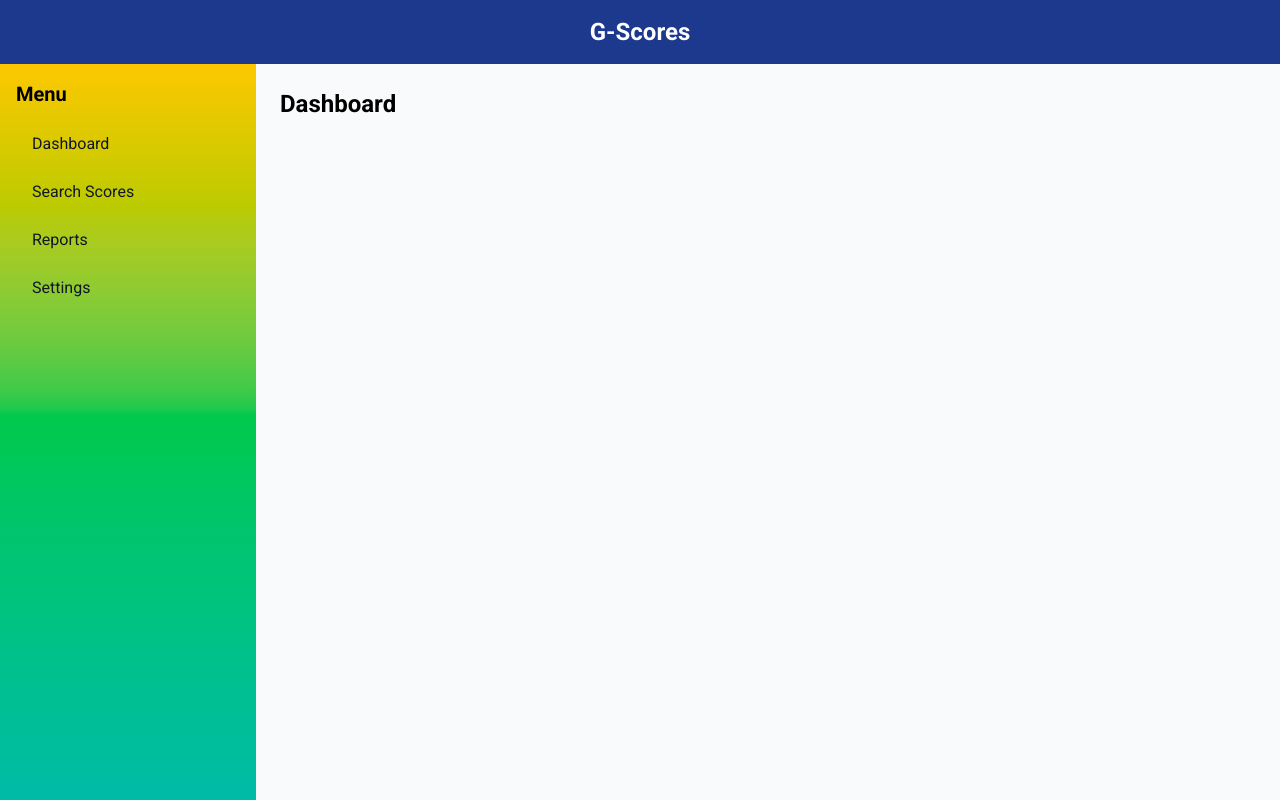
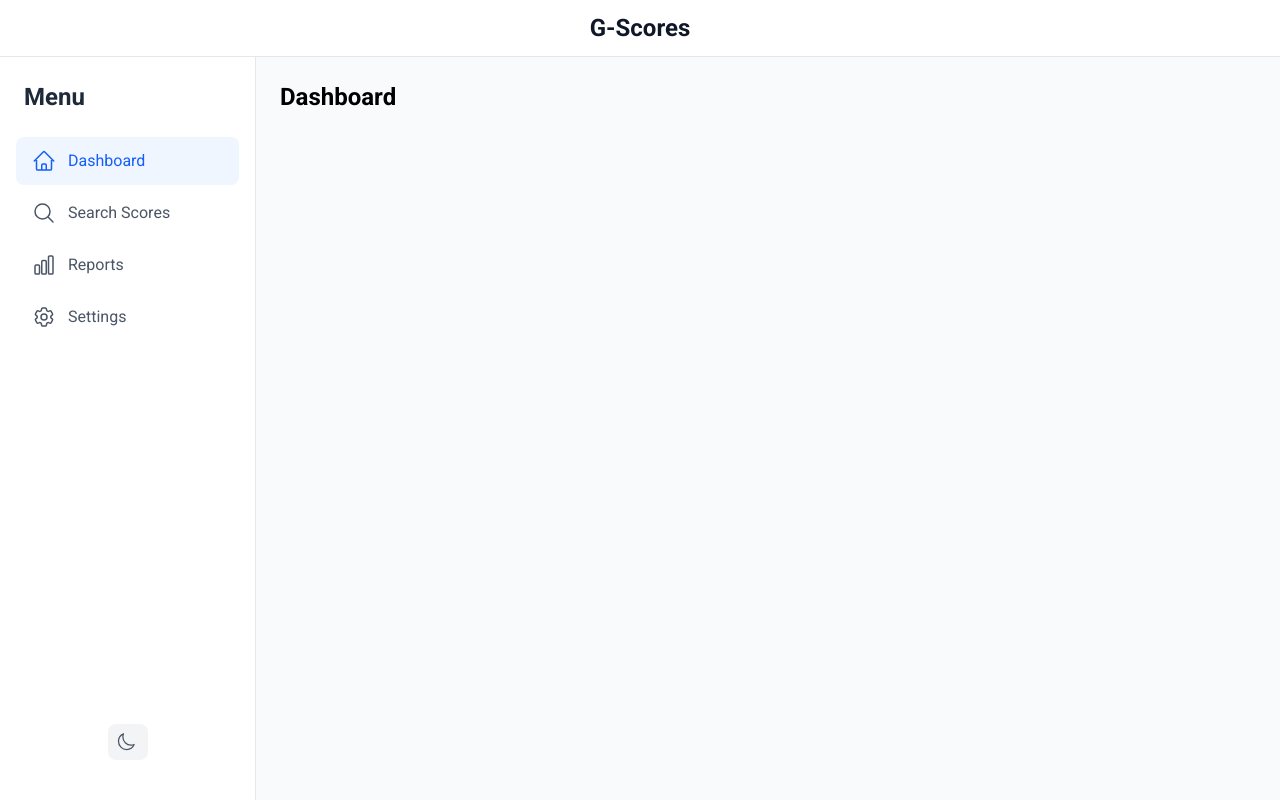
Before and after one commit to Winder510/G-Scores, a React (Vite) app in the folder front-end/: page / in a window 1280 px wide. Built offline with nearby package versions, Linux system fonts and the light colour scheme.

Commit message:
dark mode

```diff
--- a/front-end/package.json
+++ b/front-end/package.json
@@ -10,6 +10,7 @@
     "preview": "vite preview"
   },
   "dependencies": {
+    "@heroicons/react": "^2.2.0",
     "@tailwindcss/vite": "^4.1.4",
     "@types/react-router-dom": "^5.3.3",
     "react": "^19.0.0",
--- a/front-end/src/App.tsx
+++ b/front-end/src/App.tsx
@@ -1,4 +1,5 @@
 import { BrowserRouter as Router, Routes, Route } from "react-router-dom";
+import { ThemeProvider } from "./contexts/ThemeContext";
 import Layout from "./components/Layout";
 import Dashboard from "./pages/Dashboard";
 import Search from "./pages/Search";
@@ -7,6 +8,7 @@ import Settings from "./pages/Settings";
 
 function App() {
   return (
+    <ThemeProvider>
       <Router>
         <Routes>
           <Route element={<Layout />}>
@@ -17,6 +19,7 @@ function App() {
           </Route>
         </Routes>
       </Router>
+    </ThemeProvider>
   );
 }
 
--- a/front-end/src/components/Layout/index.tsx
+++ b/front-end/src/components/Layout/index.tsx
@@ -4,11 +4,11 @@ import Sidebar from "../Sidebar";
 
 const Layout = () => {
   return (
-    <div className="min-h-screen flex flex-col">
+    <div className="min-h-screen flex flex-col bg-gray-50 dark:bg-gray-900">
       <Navbar />
       <div className="flex flex-1">
         <Sidebar />
-        <main className="flex-1 bg-gray-50 p-6">
+        <main className="flex-1 p-6">
           <Outlet />
         </main>
       </div>
--- a/front-end/src/components/Navbar/index.tsx
+++ b/front-end/src/components/Navbar/index.tsx
@@ -1,8 +1,10 @@
 const Navbar = () => {
   return (
-    <nav className="bg-blue-900 text-white p-4">
-      <div className="container mx-auto">
-        <h1 className="text-2xl font-bold text-center">G-Scores</h1>
+    <nav className="bg-white dark:bg-gray-800 border-b border-gray-200 dark:border-gray-700">
+      <div className="container mx-auto px-4 py-3 flex items-center ">
+        <h1 className="text-2xl font-bold text-gray-900 dark:text-white m-auto">
+          G-Scores
+        </h1>
       </div>
     </nav>
   );
--- a/front-end/src/components/SearchForm/index.tsx
+++ b/front-end/src/components/SearchForm/index.tsx
@@ -1,12 +1,14 @@
 const SearchForm = () => {
   return (
-    <div className="bg-white rounded-lg shadow p-6">
-      <h2 className="text-xl font-semibold mb-4">User Registration</h2>
+    <div className="bg-white dark:bg-gray-800 rounded-lg shadow p-6">
+      <h2 className="text-xl font-semibold mb-4 text-gray-900 dark:text-white">
+        User Registration
+      </h2>
       <form className="space-y-4">
         <div>
           <label
             htmlFor="registration"
-            className="block text-sm font-medium text-gray-700"
+            className="block text-sm font-medium text-gray-700 dark:text-gray-300"
           >
             Registration Number
           </label>
@@ -14,12 +16,19 @@ const SearchForm = () => {
             <input
               type="text"
               id="registration"
-              className="flex-1 block w-full rounded-l-md border-gray-300 shadow-sm focus:border-blue-500 focus:ring-blue-500 sm:text-sm"
+              className="flex-1 block w-full rounded-l-md border-gray-300 dark:border-gray-600
+                bg-white dark:bg-gray-700 text-gray-900 dark:text-white
+                shadow-sm focus:border-blue-500 focus:ring-blue-500
+                dark:focus:border-blue-400 dark:focus:ring-blue-400 sm:text-sm"
               placeholder="Enter registration number"
             />
             <button
               type="submit"
-              className="inline-flex items-center px-4 py-2 border border-transparent text-sm font-medium rounded-r-md text-white bg-black hover:bg-gray-800 focus:outline-none focus:ring-2 focus:ring-offset-2 focus:ring-black"
+              className="inline-flex items-center px-4 py-2 border border-transparent
+                text-sm font-medium rounded-r-md text-white bg-blue-600
+                hover:bg-blue-700 dark:bg-blue-500 dark:hover:bg-blue-600
+                focus:outline-none focus:ring-2 focus:ring-offset-2 focus:ring-blue-500
+                dark:focus:ring-offset-gray-800"
             >
               Submit
             </button>
--- a/front-end/src/components/Sidebar/index.tsx
+++ b/front-end/src/components/Sidebar/index.tsx
@@ -1,36 +1,89 @@
-import { Link } from "react-router-dom";
+import { Link, useLocation } from "react-router-dom";
+import {
+  HomeIcon,
+  MagnifyingGlassIcon,
+  ChartBarIcon,
+  Cog6ToothIcon,
+  MoonIcon,
+  SunIcon,
+} from "@heroicons/react/24/outline";
+import { useTheme } from "../../contexts/ThemeContext";
 
 interface MenuItem {
   label: string;
   path: string;
+  icon: any;
 }
 
 const Sidebar = () => {
+  const location = useLocation();
+  const { theme, toggleTheme } = useTheme();
   const menuItems: MenuItem[] = [
-    { label: "Dashboard", path: "/" },
-    { label: "Search Scores", path: "/search" },
-    { label: "Reports", path: "/reports" },
-    { label: "Settings", path: "/settings" },
+    {
+      label: "Dashboard",
+      path: "/",
+      icon: <HomeIcon className="w-6 h-6" />,
+    },
+    {
+      label: "Search Scores",
+      path: "/search",
+      icon: <MagnifyingGlassIcon className="w-6 h-6" />,
+    },
+    {
+      label: "Reports",
+      path: "/reports",
+      icon: <ChartBarIcon className="w-6 h-6" />,
+    },
+    {
+      label: "Settings",
+      path: "/settings",
+      icon: <Cog6ToothIcon className="w-6 h-6" />,
+    },
   ];
 
   return (
-    <aside className="w-64 bg-gradient-to-b from-yellow-400 via-green-500 to-teal-500">
-      <div className="p-4">
-        <h2 className="text-xl font-semibold mb-4">Menu</h2>
-        <nav>
-          <ul className="space-y-2">
-            {menuItems.map((item: MenuItem) => (
+    <aside className="w-64 min-h-90 bg-white dark:bg-gray-800 border-r border-gray-200 dark:border-gray-700">
+      <div className="flex flex-col h-full">
+        <div className="p-6">
+          <h1 className="text-2xl font-bold text-gray-800 dark:text-white">
+            Menu
+          </h1>
+        </div>
+
+        <nav className="flex-1 px-4 pb-4">
+          <ul className="space-y-1">
+            {menuItems.map((item) => {
+              const isActive = location.pathname === item.path;
+              return (
                 <li key={item.path}>
                   <Link
                     to={item.path}
-                  className="block py-2 px-4 text-gray-900 hover:bg-white/20 rounded transition-colors"
+                    className={`flex items-center gap-3 px-4 py-3 rounded-lg transition-colors ${
+                      isActive
+                        ? "bg-blue-50 dark:bg-blue-900/50 text-blue-600 dark:text-blue-400"
+                        : "text-gray-600 dark:text-gray-300 hover:bg-gray-50 dark:hover:bg-gray-700/50 hover:text-gray-900 dark:hover:text-white"
+                    }`}
                   >
-                  {item.label}
+                    {item.icon}
+                    <span className="font-medium">{item.label}</span>
                   </Link>
                 </li>
-            ))}
+              );
+            })}
           </ul>
         </nav>
+
+        <button
+          onClick={toggleTheme}
+          className="m-auto mb-10 w-10 p-2 rounded-lg bg-gray-100 dark:bg-gray-700 text-gray-600 dark:text-gray-300 hover:bg-gray-200 dark:hover:bg-gray-600 transition-colors"
+          aria-label="Toggle theme"
+        >
+          {theme === "light" ? (
+            <MoonIcon className="h-5 w-5" />
+          ) : (
+            <SunIcon className="h-5 w-5" />
+          )}
+        </button>
       </div>
     </aside>
   );
--- /dev/null
+++ b/front-end/src/contexts/ThemeContext.tsx
@@ -0,0 +1,46 @@
+import {
+  createContext,
+  useContext,
+  useState,
+  useEffect,
+  ReactNode,
+} from "react";
+
+type Theme = "light" | "dark";
+
+interface ThemeContextType {
+  theme: Theme;
+  toggleTheme: () => void;
+}
+
+const ThemeContext = createContext<ThemeContextType | undefined>(undefined);
+
+export const ThemeProvider = ({ children }: { children: ReactNode }) => {
+  const [theme, setTheme] = useState<Theme>(() => {
+    const savedTheme = localStorage.getItem("theme") as Theme;
+    return savedTheme || "light";
+  });
+
+  useEffect(() => {
+    localStorage.setItem("theme", theme);
+    document.documentElement.classList.toggle("dark", theme === "dark");
+  }, [theme]);
+
+  const toggleTheme = () => {
+    setTheme((prev) => (prev === "light" ? "dark" : "light"));
+  };
+
+  return (
+    <ThemeContext.Provider value={{ theme, toggleTheme }}>
+      {children}
+    </ThemeContext.Provider>
+  );
+};
+
+export const useTheme = () => {
+  const context = useContext(ThemeContext);
+  if (context === undefined) {
+    throw new Error("useTheme must be used within a ThemeProvider");
+  }
+  return context;
+};
--- a/front-end/src/main.tsx
+++ b/front-end/src/main.tsx
@@ -1,7 +1,7 @@
 import { StrictMode } from "react";
 import { createRoot } from "react-dom/client";
 import "./styles/index.css";
-import App from "./App.tsx";
+import App from "./App";
 
 createRoot(document.getElementById("root")!).render(
   <StrictMode>
--- a/front-end/src/pages/Search/index.tsx
+++ b/front-end/src/pages/Search/index.tsx
@@ -4,9 +4,13 @@ const Search = () => {
   return (
     <div className="space-y-6">
       <SearchForm />
-      <div className="bg-white rounded-lg shadow p-6">
-        <h2 className="text-xl font-semibold mb-4">Detailed Scores</h2>
-        <p className="text-gray-600">Detailed view of search scores here!</p>
+      <div className="bg-white dark:bg-gray-800 rounded-lg shadow p-6">
+        <h2 className="text-xl font-semibold mb-4 text-gray-900 dark:text-white">
+          Detailed Scores
+        </h2>
+        <p className="text-gray-600 dark:text-gray-300">
+          Detailed view of search scores here!
+        </p>
       </div>
     </div>
   );
--- a/front-end/src/styles/index.css
+++ b/front-end/src/styles/index.css
@@ -3,3 +3,4 @@
 :root {
   font-family: "Roboto", system-ui, Avenir, Helvetica, Arial, sans-serif;
 }
+@custom-variant dark (&:where(.dark, .dark *));
--- /dev/null
+++ b/front-end/tailwind.config.js
@@ -0,0 +1,12 @@
+/** @type {import('tailwindcss').Config} */
+export default {
+    content: [
+        "./index.html",
+        "./src/**/*.{js,ts,jsx,tsx}",
+    ],
+    darkMode: 'class',
+    theme: {
+        extend: {},
+    },
+    plugins: [],
+}
```
Also changed, not shown: 1 other file (tests, documents, lock files or other folders). Lines whose indentation alone changed are shown as unchanged.
